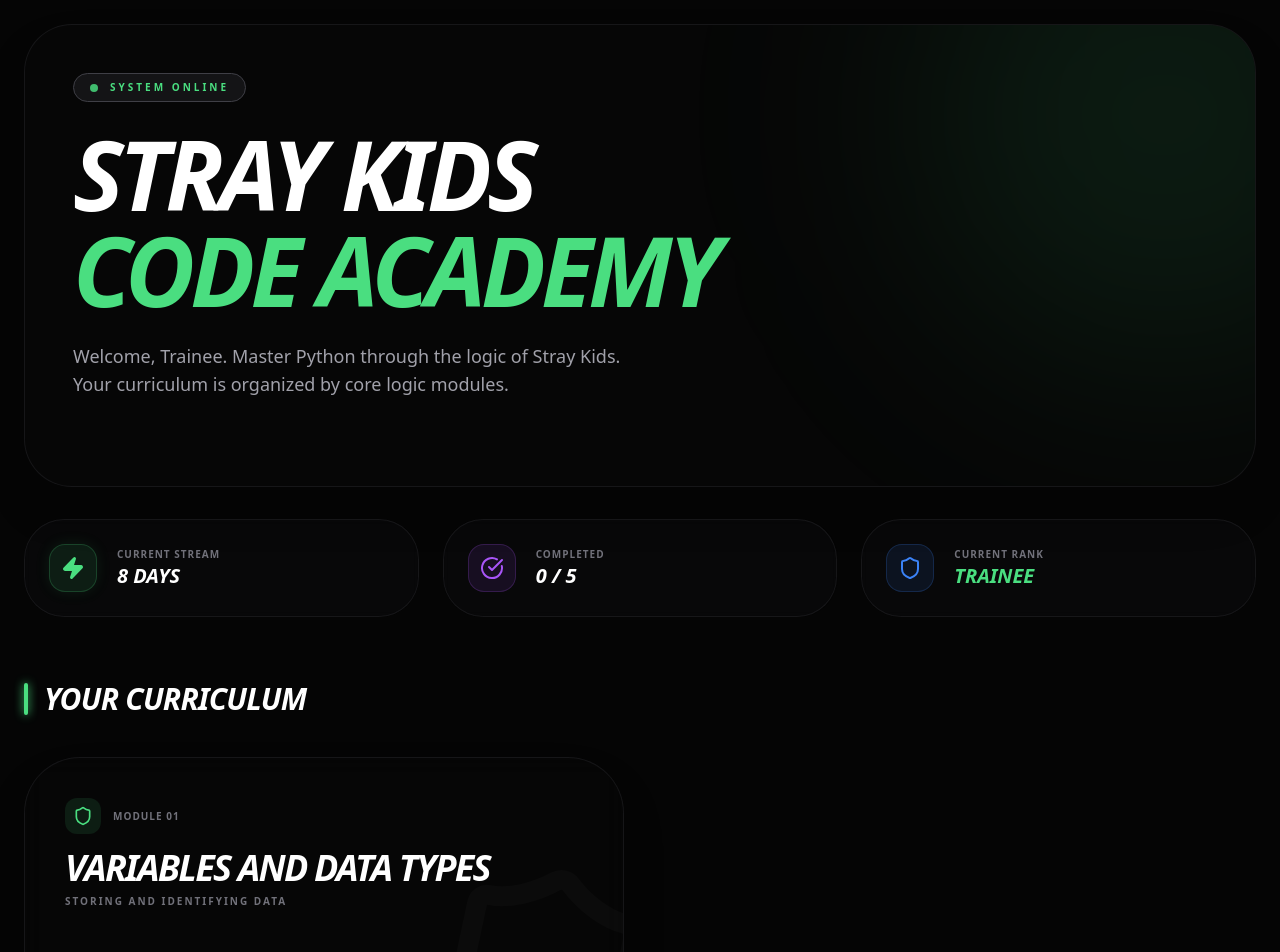
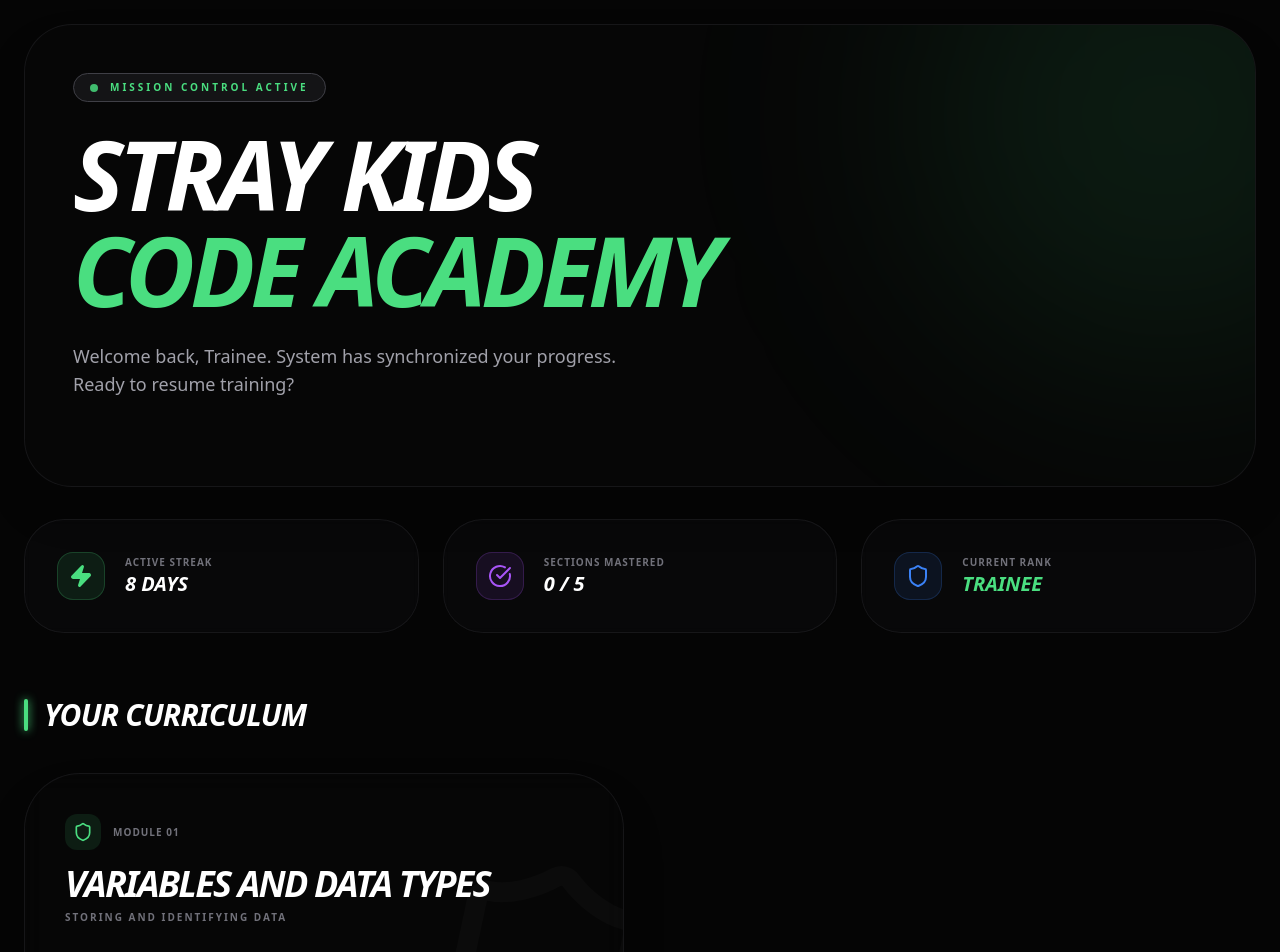
Before and after one commit to kartikyazhini/skz-code-academy, a React (Vite) app: page / in a window 1280 px wide. Shown: the top 952 px of the page. Built offline with nearby package versions, Linux system fonts and the light colour scheme.

Commit message:
Working version - 1 - change to save module completion status to local storage

```diff
--- a/src/App.jsx
+++ b/src/App.jsx
@@ -1,35 +1,49 @@
 import React, { useState, useEffect } from 'react';
 import Dashboard from './components/Dashboard';
 import Arena from './components/Arena';
-import PracticeQuiz from './components/PracticeQuiz';
 import DeveloperRoute from './DeveloperRoute';
 import { lessons, modules } from './lessons';
 
 function App() {
-  const [currentView, setCurrentView] = useState('dashboard'); // dashboard, arena
-  const [currentLessonIdx, setCurrentLessonIdx] = useState(0);
+  const [currentView, setCurrentView] = useState('dashboard');
 
-  // Progress tracking: currentSection 1 means sections 2-5 are locked
+  // --- NEW: Persistent Lesson Index ---
+  const [currentLessonIdx, setCurrentLessonIdx] = useState(() => {
+    const savedIdx = localStorage.getItem('skz_current_lesson_idx');
+    return savedIdx ? parseInt(savedIdx) : 0;
+  });
+
+  // Progress tracking
   const [userProgress, setUserProgress] = useState(() => {
     const saved = localStorage.getItem('skz_progress');
     return saved ? JSON.parse(saved) : { currentModule: 1, currentSection: 1 };
   });
 
-  // Sync progress to localStorage
+  // Sync Progress to LocalStorage
   useEffect(() => {
     localStorage.setItem('skz_progress', JSON.stringify(userProgress));
   }, [userProgress]);
+
+  // Sync Lesson Index to LocalStorage
+  useEffect(() => {
+    localStorage.setItem('skz_current_lesson_idx', currentLessonIdx.toString());
+  }, [currentLessonIdx]);
 
   const path = window.location.pathname;
   if (path === '/dev') return <DeveloperRoute />;
 
   // --- NAVIGATION LOGIC ---
   const startSection = (moduleId, sectionId) => {
-    // Find the first lesson index for this section
-    const firstLessonIdx = lessons.findIndex(l => l.sectionId === sectionId);
-    if (firstLessonIdx !== -1) {
-      setCurrentLessonIdx(firstLessonIdx);
+    // If the user clicks their CURRENT active section, we just switch view (resuming lesson index)
+    if (sectionId === userProgress.currentSection) {
       setCurrentView('arena');
+    } else {
+      // If they click a different/completed section, find the start of THAT section
+      const firstLessonIdx = lessons.findIndex(l => l.sectionId === sectionId);
+      if (firstLessonIdx !== -1) {
+        setCurrentLessonIdx(firstLessonIdx);
+        setCurrentView('arena');
+      }
     }
   };
 
@@ -37,24 +51,15 @@
     const currentLesson = lessons[currentLessonIdx];
     const nextIdx = currentLessonIdx + 1;
 
-    // Check if we just finished the last lesson of a section
-    // (Each section has 30 questions: 15 practice + 15 quiz)
-    const isEndOfSection = (nextIdx > 0 && nextIdx % 30 === 0);
-
-    if (isEndOfSection) {
-      // Unlock the next section if it exists
-      if (userProgress.currentSection === currentLesson.sectionId) {
+    // Logic to unlock next section if this was a quiz or last lesson
+    if (nextIdx < lessons.length) {
+      const nextLesson = lessons[nextIdx];
+      if (nextLesson.sectionId !== currentLesson.sectionId) {
         setUserProgress(prev => ({
           ...prev,
-          currentSection: prev.currentSection + 1
+          currentSection: nextLesson.sectionId
         }));
       }
-      setCurrentView('dashboard');
-      return;
-    }
-
-    // Move to next lesson if within bounds
-    if (nextIdx < lessons.length) {
       setCurrentLessonIdx(nextIdx);
     } else {
       setCurrentView('dashboard');
@@ -76,7 +81,6 @@
       {currentView === 'arena' && (
         lessons[currentLessonIdx] ? (
           <Arena
-            // Key forces reset of the editor and state for every new mission
             key={lessons[currentLessonIdx].id}
             lesson={lessons[currentLessonIdx]}
             onComplete={handleNextLesson}
@@ -85,9 +89,7 @@
         ) : (
           <div className="flex flex-col items-center justify-center h-screen text-white bg-zinc-950 p-10 text-center">
             <h1 className="text-4xl font-black italic text-red-500 mb-4 uppercase">System Error</h1>
-            <p className="text-zinc-400 mb-8 max-w-md">
-              Mission <span className="text-white font-mono">{currentLessonIdx}</span> not found.
-            </p>
+            <p className="text-zinc-400 mb-8 max-w-md">Mission not found.</p>
             <button
               onClick={() => setCurrentView('dashboard')}
               className="px-8 py-3 bg-white text-black font-black rounded-full hover:bg-skz-green transition-colors"
--- a/src/components/Dashboard.jsx
+++ b/src/components/Dashboard.jsx
@@ -1,6 +1,6 @@
 import React from 'react';
 import { motion } from 'framer-motion';
-import { Lock, Play, CheckCircle, Zap, Shield, Target, ArrowRight } from 'lucide-react';
+import { Lock, CheckCircle, Zap, Shield, ArrowRight, RotateCcw } from 'lucide-react';
 
 const Dashboard = ({ modules = [], userProgress, onStart }) => {
   return (
@@ -18,7 +18,7 @@
               className="flex items-center gap-3 mb-6 bg-zinc-900/80 w-fit px-4 py-1.5 rounded-full border border-zinc-700"
             >
               <div className="w-2 h-2 rounded-full bg-skz-green animate-pulse" />
-              <span className="text-[10px] font-black tracking-[0.3em] text-skz-green uppercase">System Online</span>
+              <span className="text-[10px] font-black tracking-[0.3em] text-skz-green uppercase">Mission Control Active</span>
             </motion.div>
 
             <motion.h1
@@ -30,41 +30,36 @@
               <span className="text-skz-green text-glow">CODE ACADEMY</span>
             </motion.h1>
 
-            <motion.p
-              initial={{ opacity: 0 }}
-              animate={{ opacity: 1 }}
-              transition={{ delay: 0.2 }}
-              className="text-zinc-400 text-lg max-w-xl mb-10 font-medium"
-            >
-              Welcome, Trainee. Master Python through the logic of Stray Kids.
-              Your curriculum is organized by core logic modules.
-            </motion.p>
+            <p className="text-zinc-400 text-lg max-w-xl mb-10 font-medium">
+              Welcome back, Trainee. System has synchronized your progress.
+              Ready to resume training?
+            </p>
           </div>
         </div>
 
         {/* --- STATS BAR --- */}
         <div className="grid grid-cols-1 md:grid-cols-3 gap-6 mb-16">
-          <div className="bg-zinc-900/20 border border-zinc-800/50 p-6 rounded-[2.5rem] flex items-center gap-5 backdrop-blur-sm">
-            <div className="w-12 h-12 bg-skz-green/10 rounded-2xl flex items-center justify-center text-skz-green border border-skz-green/20 shadow-[0_0_15px_rgba(74,222,128,0.1)]">
+          <div className="bg-zinc-900/20 border border-zinc-800/50 p-8 rounded-[2.5rem] flex items-center gap-5 backdrop-blur-sm">
+            <div className="w-12 h-12 bg-skz-green/10 rounded-2xl flex items-center justify-center text-skz-green border border-skz-green/20">
               <Zap size={24} fill="currentColor" />
             </div>
             <div>
-              <p className="text-[10px] text-zinc-500 font-black uppercase tracking-widest">Current Stream</p>
+              <p className="text-[10px] text-zinc-500 font-black uppercase tracking-widest">Active Streak</p>
               <p className="text-xl font-black italic uppercase">8 Days</p>
             </div>
           </div>
 
-          <div className="bg-zinc-900/20 border border-zinc-800/50 p-6 rounded-[2.5rem] flex items-center gap-5 backdrop-blur-sm">
+          <div className="bg-zinc-900/20 border border-zinc-800/50 p-8 rounded-[2.5rem] flex items-center gap-5 backdrop-blur-sm">
             <div className="w-12 h-12 bg-purple-500/10 rounded-2xl flex items-center justify-center text-purple-500 border border-purple-500/20">
               <CheckCircle size={24} />
             </div>
             <div>
-              <p className="text-[10px] text-zinc-500 font-black uppercase tracking-widest">Completed</p>
+              <p className="text-[10px] text-zinc-500 font-black uppercase tracking-widest">Sections Mastered</p>
               <p className="text-xl font-black italic uppercase">{(userProgress?.currentSection || 1) - 1} / 5</p>
             </div>
           </div>
 
-          <div className="bg-zinc-900/20 border border-zinc-800/50 p-6 rounded-[2.5rem] flex items-center gap-5 backdrop-blur-sm">
+          <div className="bg-zinc-900/20 border border-zinc-800/50 p-8 rounded-[2.5rem] flex items-center gap-5 backdrop-blur-sm">
             <div className="w-12 h-12 bg-blue-500/10 rounded-2xl flex items-center justify-center text-blue-500 border border-blue-500/20">
               <Shield size={24} />
             </div>
@@ -84,26 +79,26 @@
 
           <div className="grid grid-cols-1 lg:grid-cols-2 gap-8">
             {modules.map((module) => {
-              // Module status logic: If any section inside is the current section, it's active.
-              const isModuleLocked = module.sections.every(s => s.id > (userProgress?.currentSection || 1));
-              const currentSectionInModule = module.sections.find(s => s.id === (userProgress?.currentSection || 1));
+              const currentSectionId = userProgress?.currentSection || 1;
+              const activeSectionInModule = module.sections.find(s => s.id === currentSectionId);
+              const isLocked = module.sections[0].id > currentSectionId;
+              const isCompleted = module.sections[module.sections.length - 1].id < currentSectionId;
 
               return (
                 <motion.div
                   key={module.id}
-                  whileHover={!isModuleLocked ? { y: -5 } : {}}
+                  whileHover={!isLocked ? { y: -5 } : {}}
                   className={`relative bg-zinc-900/10 border border-zinc-800/50 rounded-[3.5rem] p-10 shadow-2xl backdrop-blur-md transition-all group overflow-hidden ${
-                    isModuleLocked ? 'opacity-40 grayscale' : 'hover:border-skz-green/30'
+                    isLocked ? 'opacity-40 grayscale' : 'hover:border-skz-green/30'
                   }`}
                 >
-                  {/* Decorative Background Icon */}
                   <Shield className="absolute -right-10 -bottom-10 text-white/[0.02] rotate-12" size={240} />
 
-                  <div className="relative z-10 flex flex-col h-full justify-between min-h-[220px]">
+                  <div className="relative z-10 flex flex-col h-full justify-between min-h-[200px]">
                     <div>
                       <div className="flex items-center gap-3 mb-4">
-                        <div className={`p-2 rounded-xl ${isModuleLocked ? 'bg-zinc-800' : 'bg-skz-green/10'}`}>
-                          <Shield size={20} className={isModuleLocked ? 'text-zinc-600' : 'text-skz-green'} />
+                        <div className={`p-2 rounded-xl ${isLocked ? 'bg-zinc-800' : 'bg-skz-green/10'}`}>
+                          <Shield size={20} className={isLocked ? 'text-zinc-600' : 'text-skz-green'} />
                         </div>
                         <span className="text-zinc-500 font-black tracking-widest text-[10px] uppercase">
                           Module {module.id < 10 ? `0${module.id}` : module.id}
@@ -119,26 +114,33 @@
                     </div>
 
                     <div className="mt-8 flex items-center justify-between">
-                      {isModuleLocked ? (
-                        <div className="flex items-center gap-2 text-zinc-600 font-black text-xs uppercase tracking-widest">
+                      {isLocked ? (
+                        <div className="flex items-center gap-2 text-zinc-600 font-black text-[10px] uppercase tracking-widest">
                           <Lock size={14} /> Locked by Protocol
+                        </div>
+                      ) : isCompleted ? (
+                        <div className="flex items-center justify-between w-full">
+                          <span className="text-skz-green font-black uppercase text-[10px] tracking-widest flex items-center gap-2">
+                             <CheckCircle size={16}/> Module Mastered
+                          </span>
+                          <button
+                            onClick={() => onStart(module.id, module.sections[0].id)}
+                            className="text-zinc-500 hover:text-white transition-colors flex items-center gap-2 text-[10px] font-black uppercase"
+                          >
+                            <RotateCcw size={14} /> Restart
+                          </button>
                         </div>
                       ) : (
                         <>
                           <div className="flex flex-col">
                             <span className="text-[9px] text-zinc-500 font-black uppercase tracking-widest mb-1">Active Mission:</span>
                             <span className="text-skz-green font-black uppercase italic text-sm">
-                              {currentSectionInModule ? currentSectionInModule.title : "Module Mastered"}
+                              {activeSectionInModule?.title}
                             </span>
                           </div>
 
                           <button
-                            onClick={() => {
-                                // If the module is unlocked, start the user's current section within this module
-                                // or the first section if they haven't started this module yet.
-                                const targetSection = currentSectionInModule || module.sections[0];
-                                onStart(module.id, targetSection.id);
-                            }}
+                            onClick={() => onStart(module.id, activeSectionInModule.id)}
                             className="bg-white text-black w-14 h-14 rounded-2xl flex items-center justify-center hover:bg-skz-green transition-all transform active:scale-90 shadow-xl"
                           >
                             <ArrowRight size={24} />
```
